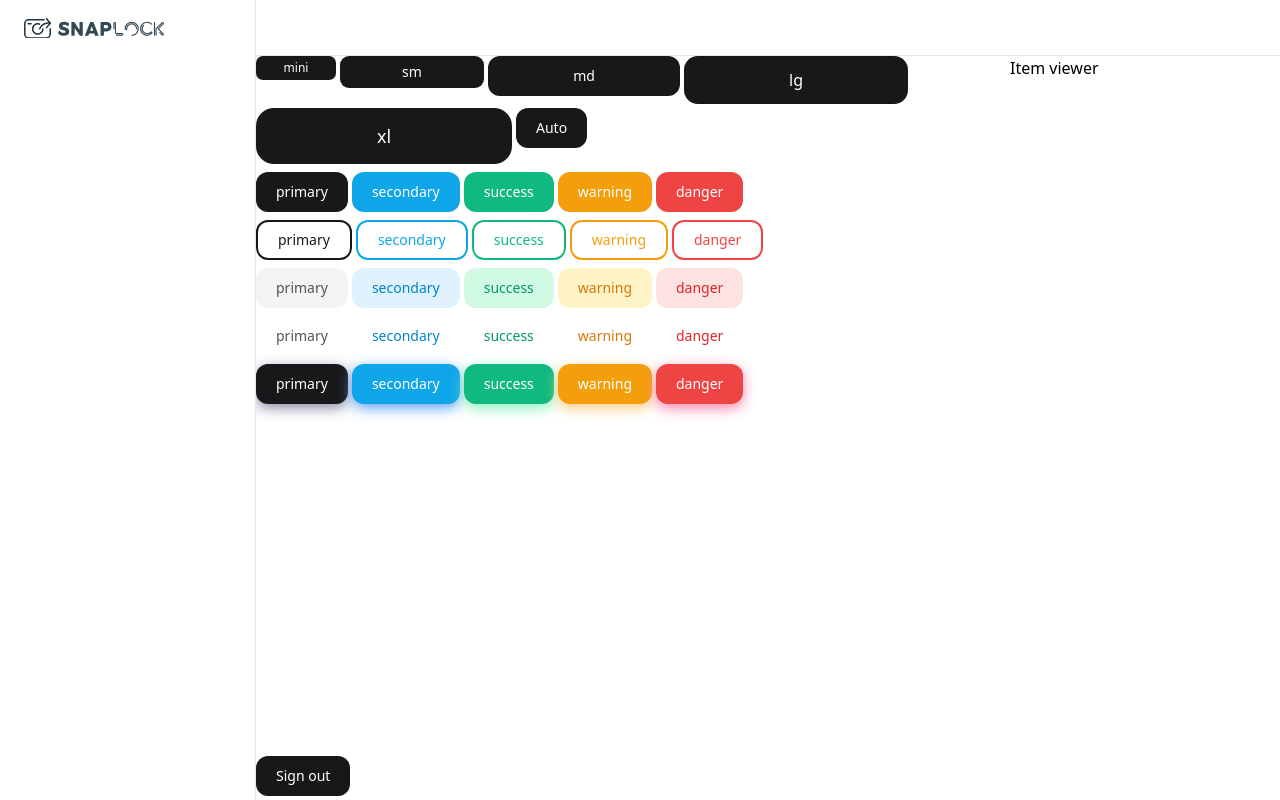
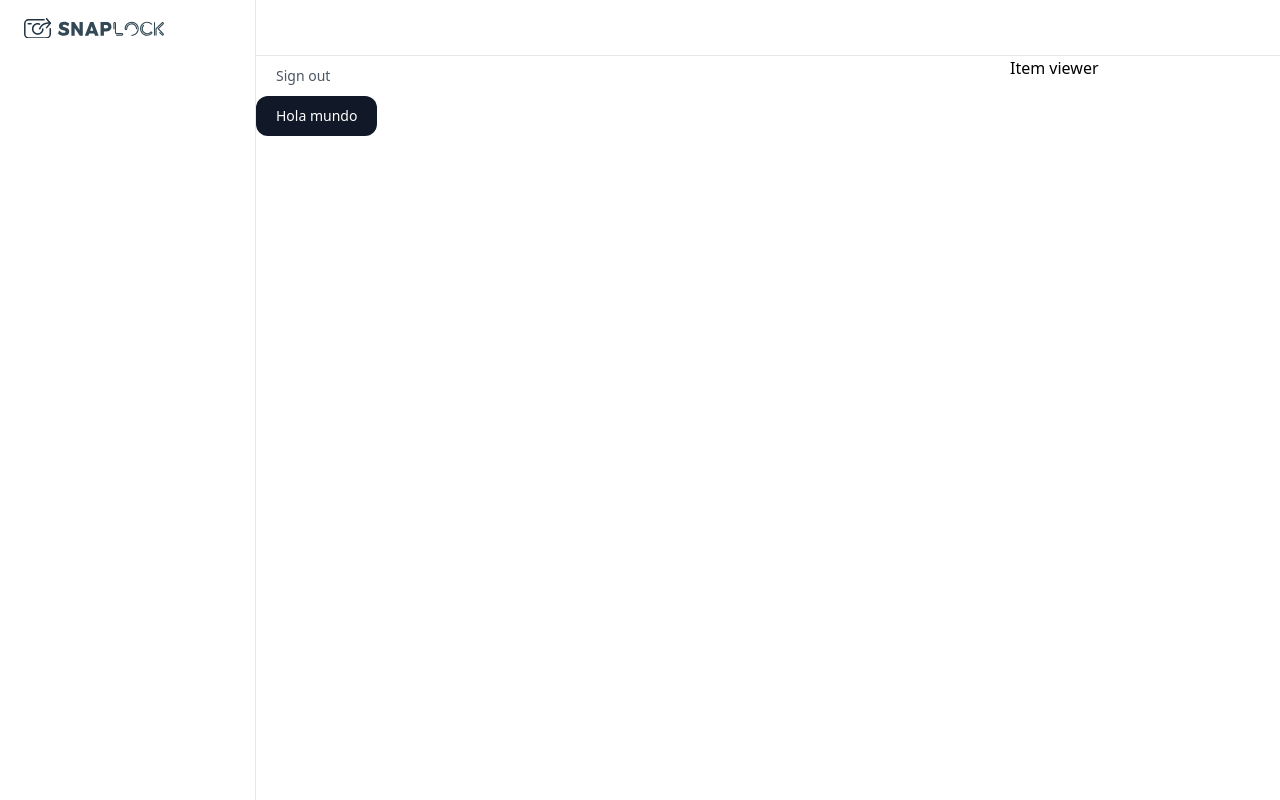
Before and after one commit to emimudev/snaplock, a Next.js app: page /overview in a window 1280 px wide. Built offline with nearby package versions, Linux system fonts and the light colour scheme; no server answers.

Commit message:
Add loading status to buttons

```diff
--- a/src/components/button/index.js
+++ b/src/components/button/index.js
@@ -1,3 +1,4 @@
+import { ImSpinner } from 'react-icons/im'
 import { tv } from 'tailwind-variants'
 
 export default function Button({
@@ -11,6 +12,7 @@ export default function Button({
   flat,
   ghost,
   shadow,
+  isLoading,
   ...props
 }) {
   return (
@@ -25,19 +27,21 @@ export default function Button({
         type,
         ghost,
         flat,
-        shadow
+        shadow,
+        isLoading
       })}
     >
+      {isLoading && <ImSpinner className="h-4 w-4 animate-spin" />}
       {children}
     </button>
   )
 }
 
 const buttonStyles = tv({
-  base: 'relative flex overflow-hidden items-center justify-center rounded-md font-medium focus:outline-none active:scale-[0.97] transition-transform focus-visible:ring hover:transition-colors',
+  base: 'relative gap-2 flex overflow-hidden items-center justify-center rounded-md font-medium focus:outline-none active:scale-[0.97] transition-transform focus-visible:ring hover:transition-colors',
   variants: {
     color: {
-      primary: 'bg-zinc-900 hover:bg-zinc-700 text-white',
+      primary: 'bg-gray-900 hover:bg-gray-700 text-white',
       secondary: 'bg-sky-500 hover:bg-sky-600 text-white',
       success: 'bg-emerald-500 hover:bg-emerald-600 text-white',
       warning: 'bg-amber-500 hover:bg-amber-600 text-white',
@@ -65,13 +69,16 @@ const buttonStyles = tv({
     },
     shadow: {
       true: ''
+    },
+    isLoading: {
+      true: 'pointer-events-none'
     }
   },
   compoundVariants: [
     {
       color: 'primary',
       bordered: true,
-      className: 'text-zinc-900 border-zinc-900 hover:bg-zinc-100'
+      className: 'text-gray-900 border-gray-900 hover:bg-gray-100'
     },
     {
       color: 'secondary',
@@ -123,7 +130,7 @@ const buttonStyles = tv({
     {
       color: 'primary',
       flat: true,
-      className: 'bg-zinc-100 text-zinc-600 hover:bg-zinc-200'
+      className: 'bg-gray-100 text-gray-600 hover:bg-gray-200'
     },
     {
       color: 'secondary',
@@ -149,7 +156,7 @@ const buttonStyles = tv({
     {
       color: 'primary',
       ghost: true,
-      className: 'text-zinc-600 hover:bg-zinc-100'
+      className: 'text-gray-600 hover:bg-gray-100'
     },
     {
       color: 'secondary',
--- a/src/pages/overview.js
+++ b/src/pages/overview.js
@@ -5,85 +5,8 @@ import { signOut } from 'next-auth/react'
 export default function Overview({ user }) {
   return (
     <Layout user={user}>
-      <div className="flex min-h-[700px] flex-col flex-wrap items-start gap-2">
-        <div className="flex flex-wrap gap-1">
-          <Button size="xs">mini</Button>
-          <Button size="sm">sm</Button>
-          <Button size="md">md</Button>
-          <Button size="lg">lg</Button>
-          <Button size="xl">xl</Button>
-          <Button>Auto</Button>
-        </div>
-        <div className="flex flex-wrap gap-1">
-          <Button>primary</Button>
-          <Button color="secondary">secondary</Button>
-          <Button color="success">success</Button>
-          <Button color="warning">warning</Button>
-          <Button color="danger">danger</Button>
-        </div>
-        <div className="flex flex-wrap gap-1">
-          <Button bordered>primary</Button>
-          <Button color="secondary" bordered>
-            secondary
-          </Button>
-          <Button color="success" bordered>
-            success
-          </Button>
-          <Button color="warning" bordered>
-            warning
-          </Button>
-          <Button color="error" bordered>
-            danger
-          </Button>
-        </div>
-        <div className="flex flex-wrap gap-1">
-          <Button flat>primary</Button>
-          <Button color="secondary" flat>
-            secondary
-          </Button>
-          <Button color="success" flat>
-            success
-          </Button>
-          <Button color="warning" flat>
-            warning
-          </Button>
-          <Button color="danger" flat>
-            danger
-          </Button>
-        </div>
-        <div className="flex flex-wrap gap-1">
-          <Button ghost>primary</Button>
-          <Button color="secondary" ghost>
-            secondary
-          </Button>
-          <Button color="success" ghost>
-            success
-          </Button>
-          <Button color="warning" ghost>
-            warning
-          </Button>
-          <Button color="danger" ghost>
-            danger
-          </Button>
-        </div>
-        <div className="flex flex-wrap gap-1">
-          <Button shadow>primary</Button>
-          <Button color="secondary" shadow>
-            secondary
-          </Button>
-          <Button color="success" shadow>
-            success
-          </Button>
-          <Button color="warning" shadow>
-            warning
-          </Button>
-          <Button color="danger" shadow>
-            danger
-          </Button>
-        </div>
-      </div>
       <Button
-        // href={'/api/auth/signout'}
+        ghost
         onClick={(e) => {
           e.preventDefault()
           signOut()
@@ -91,6 +14,7 @@ export default function Overview({ user }) {
       >
         Sign out
       </Button>
+      <Button>Hola mundo</Button>
     </Layout>
   )
 }
```
